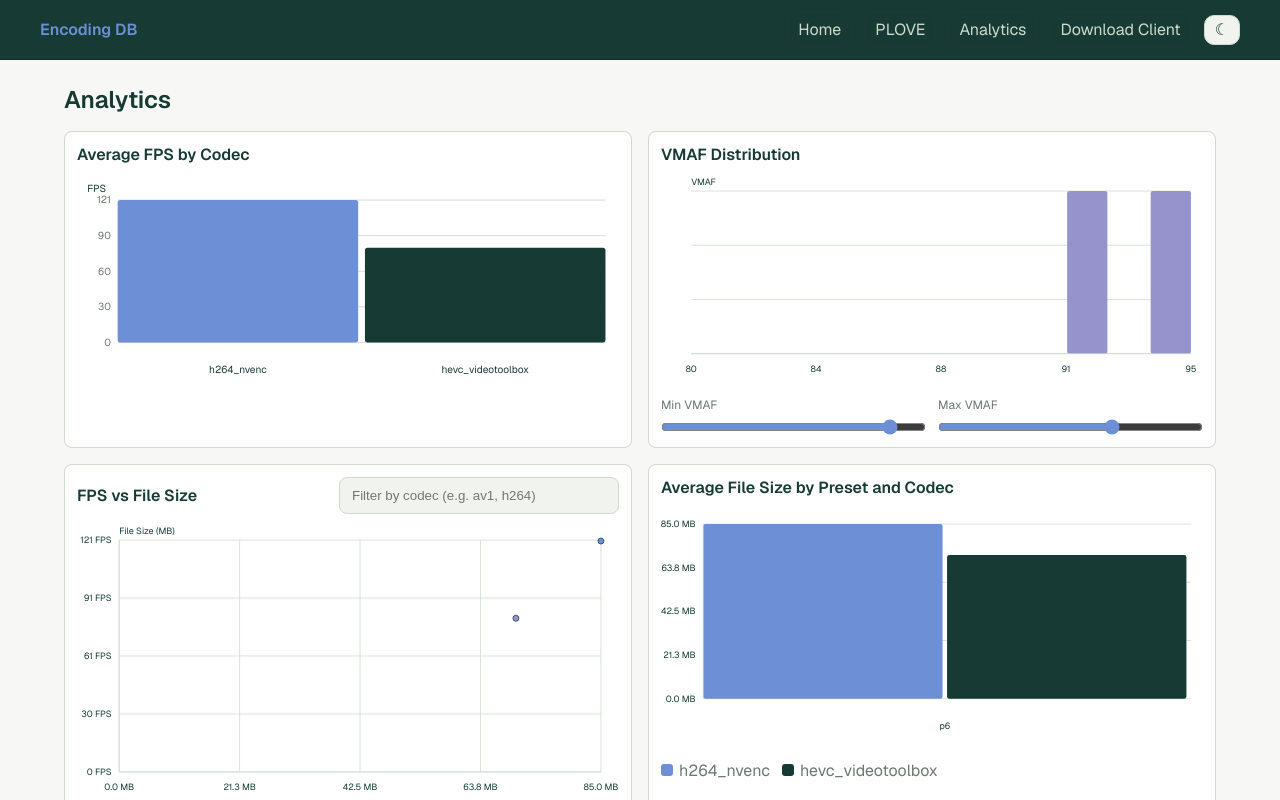
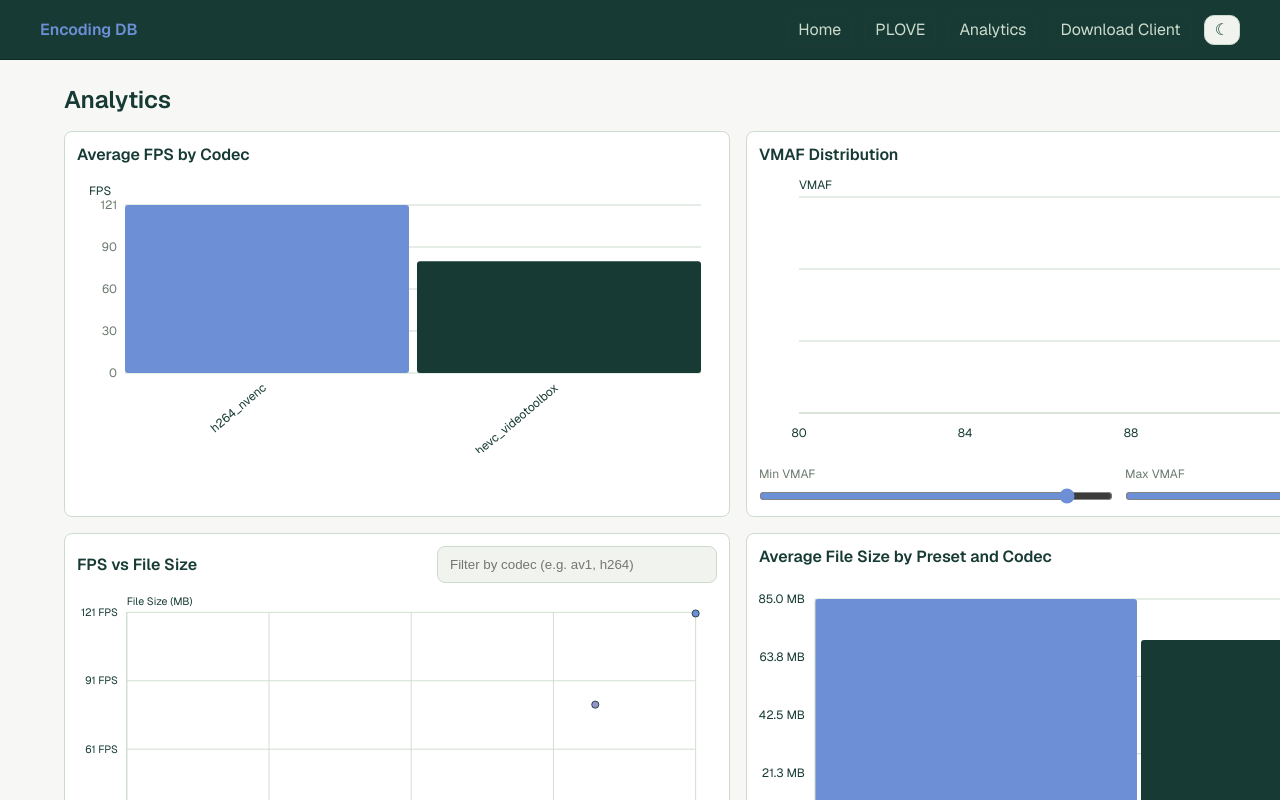
Before and after one commit to oliverdougherC/Encoding_Database, a Next.js app in the folder frontend/: page /analytics in a window 1280 px wide. Shown: the top 800 px of the page. Built offline with nearby package versions, Linux system fonts and the light colour scheme.

Commit message:
frontend fixes

```diff
--- a/frontend/app/components/FpsByCodecChart.tsx
+++ b/frontend/app/components/FpsByCodecChart.tsx
@@ -30,15 +30,17 @@ export default function FpsByCodecChart({ data, title = "Average FPS by Codec" }
   const bars = computeAverageFpsByCodec(data);
   if (bars.length === 0) return null;
 
-  const width = 640;
-  const height = 260;
-  const margin = { top: 32, right: 16, bottom: 60, left: 48 };
-  const chartWidth = width - margin.left - margin.right;
+  const height = 280;
+  const margin = { top: 32, right: 16, bottom: 80, left: 48 };
   const chartHeight = height - margin.top - margin.bottom;
   let maxValue = 1;
   for (const b of bars) if (b.value > maxValue) maxValue = b.value;
   const barGap = 8;
-  const barWidth = Math.max(4, (chartWidth - barGap * (bars.length - 1)) / bars.length);
+  const minBarWidth = 40;
+  const neededWidth = bars.length * (minBarWidth + barGap) - barGap;
+  const chartWidth = Math.max(576, neededWidth);
+  const width = chartWidth + margin.left + margin.right;
+  const barWidth = (chartWidth - barGap * (bars.length - 1)) / bars.length;
 
   const xForIndex = (i: number) => margin.left + i * (barWidth + barGap);
   const yForValue = (v: number) => margin.top + chartHeight - (v / maxValue) * chartHeight;
@@ -46,7 +48,8 @@ export default function FpsByCodecChart({ data, title = "Average FPS by Codec" }
   return (
     <div className="card" style={{ padding: 12 }}>
       <div style={{ fontWeight: 600, marginBottom: 8 }}>{title}</div>
-      <svg width="100%" viewBox={`0 0 ${width} ${height}`} role="img" aria-label={title}>
+      <div style={{ overflowX: "auto" }}>
+      <svg width="100%" style={{ minWidth: width }} viewBox={`0 0 ${width} ${height}`} role="img" aria-label={title}>
         {/* Y axis grid lines */}
         {Array.from({ length: 5 }).map((_, i) => {
           const y = margin.top + (i * chartHeight) / 4;
@@ -64,18 +67,23 @@ export default function FpsByCodecChart({ data, title = "Average FPS by Codec" }
         })}
 
         {/* X axis labels */}
-        {bars.map((b, i) => (
+        {bars.map((b, i) => {
+          const cx = xForIndex(i) + barWidth / 2;
+          const cy = height - margin.bottom + 16;
+          return (
             <text
               key={b.label}
-            x={xForIndex(i) + barWidth / 2}
-            y={height - margin.bottom + 36}
-            textAnchor="middle"
+              x={cx}
+              y={cy}
+              textAnchor="end"
               fontSize={12}
               fill="var(--foreground)"
+              transform={`rotate(-40, ${cx}, ${cy})`}
             >
               {b.label}
             </text>
-        ))}
+          );
+        })}
 
         {/* Y axis ticks */}
         {Array.from({ length: 5 }).map((_, i) => {
@@ -94,5 +102,6 @@ export default function FpsByCodecChart({ data, title = "Average FPS by Codec" }
         </text>
       </svg>
       </div>
+    </div>
   );
 }
--- a/frontend/app/components/GroupedSizeByPreset.tsx
+++ b/frontend/app/components/GroupedSizeByPreset.tsx
@@ -43,15 +43,20 @@ export default function GroupedSizeByPreset({ data }: { data: Benchmark[] }) {
     return m;
   }, [groups]);
 
-  const width = 720;
-  const height = 320;
-  const margin = { top: 24, right: 16, bottom: 64, left: 56 };
-  const chartWidth = width - margin.left - margin.right;
+  const height = 340;
+  const margin = { top: 24, right: 16, bottom: 84, left: 56 };
   const chartHeight = height - margin.top - margin.bottom;
-  const groupGap = 18;
-  const barGap = 6;
-  const barWidth = Math.max(4, (chartWidth - groupGap * (presets.length - 1)) / presets.length / Math.max(1, codecs.length) - barGap);
-  const xStartForGroup = (i: number) => margin.left + i * ((barWidth + barGap) * codecs.length + groupGap);
+  const groupGap = 24;
+  const barGap = 4;
+  const minBarWidth = 24;
+  const barsPerGroup = Math.max(1, codecs.length);
+  const neededGroupWidth = barsPerGroup * minBarWidth + (barsPerGroup - 1) * barGap;
+  const neededChartWidth = presets.length * neededGroupWidth + (presets.length - 1) * groupGap;
+  const chartWidth = Math.max(648, neededChartWidth);
+  const width = chartWidth + margin.left + margin.right;
+  const groupWidth = (chartWidth - (presets.length - 1) * groupGap) / Math.max(1, presets.length);
+  const barWidth = (groupWidth - (barsPerGroup - 1) * barGap) / barsPerGroup;
+  const xStartForGroup = (i: number) => margin.left + i * (groupWidth + groupGap);
 
   let maxValue = 1;
   for (const g of groups) if (g.avgMB > maxValue) maxValue = g.avgMB;
@@ -70,7 +75,8 @@ export default function GroupedSizeByPreset({ data }: { data: Benchmark[] }) {
   return (
     <div className={`card ${styles.chartCard}`} style={{ position: "relative" }}>
       <div className={styles.chartTitle}>Average File Size by Preset and Codec</div>
-      <svg ref={svgRef} width="100%" viewBox={`0 0 ${width} ${height}`} role="img" aria-label="Grouped size by preset and codec" onMouseLeave={() => setHover(null)}>
+      <div style={{ overflowX: "auto" }}>
+      <svg ref={svgRef} width="100%" style={{ minWidth: width }} viewBox={`0 0 ${width} ${height}`} role="img" aria-label="Grouped size by preset and codec" onMouseLeave={() => setHover(null)}>
         {/* Grid */}
         {Array.from({ length: 4 }).map((_, i) => {
           const y = margin.top + (i * chartHeight) / 3;
@@ -105,9 +111,10 @@ export default function GroupedSizeByPreset({ data }: { data: Benchmark[] }) {
 
         {/* X axis labels */}
         {presets.map((p, pi) => {
-          const x = xStartForGroup(pi) + ((barWidth + barGap) * codecs.length - barGap) / 2;
+          const cx = xStartForGroup(pi) + groupWidth / 2;
+          const cy = height - margin.bottom + 16;
           return (
-            <text key={p} x={x} y={height - margin.bottom + 40} textAnchor="middle" fontSize={12} fill="var(--foreground)">
+            <text key={p} x={cx} y={cy} textAnchor="end" fontSize={12} fill="var(--foreground)" transform={`rotate(-40, ${cx}, ${cy})`}>
               {p}
             </text>
           );
@@ -125,6 +132,7 @@ export default function GroupedSizeByPreset({ data }: { data: Benchmark[] }) {
           );
         })}
       </svg>
+      </div>
       {hover && (
         <div className="tooltip" style={{ left: hover.x, top: hover.y }}>
           {hover.text}
```
Lines whose indentation alone changed are shown as unchanged.
